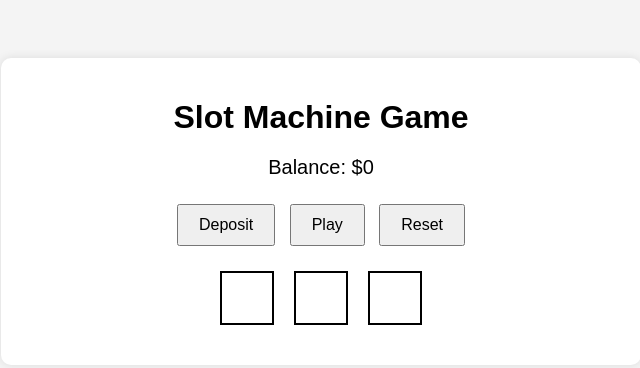
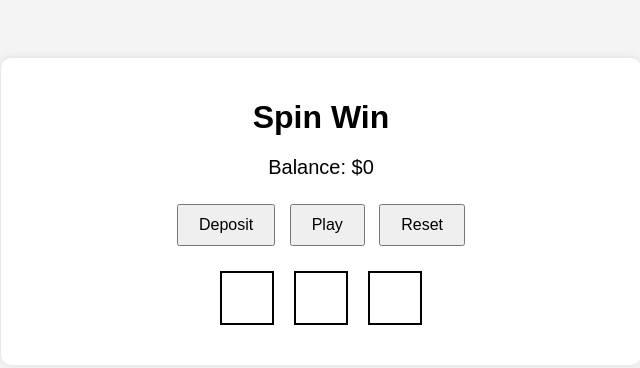
Before and after one commit to VarshithReddy13/Spin-Win, a website: page index.html in a window 1280 px wide. Shown: the whole page, without its empty margins (319-959 px from the left). Drawn offline with Linux system fonts and the light colour scheme.

Commit message:
Update index.html
Changed the title

```diff
--- a/index.html
+++ b/index.html
@@ -3,12 +3,12 @@
 <head>
     <meta charset="UTF-8">
     <meta name="viewport" content="width=device-width, initial-scale=1.0">
-    <title>Slot Machine Game</title>
+    <title>Spin Win</title>
     <link rel="stylesheet" href="styles.css">
 </head>
 <body>
     <div class="container">
-        <h1>Slot Machine Game</h1>
+        <h1>Spin Win</h1>
         <div class="balance">
             <span>Balance: $</span><span id="balance">0</span>
         </div>
```
